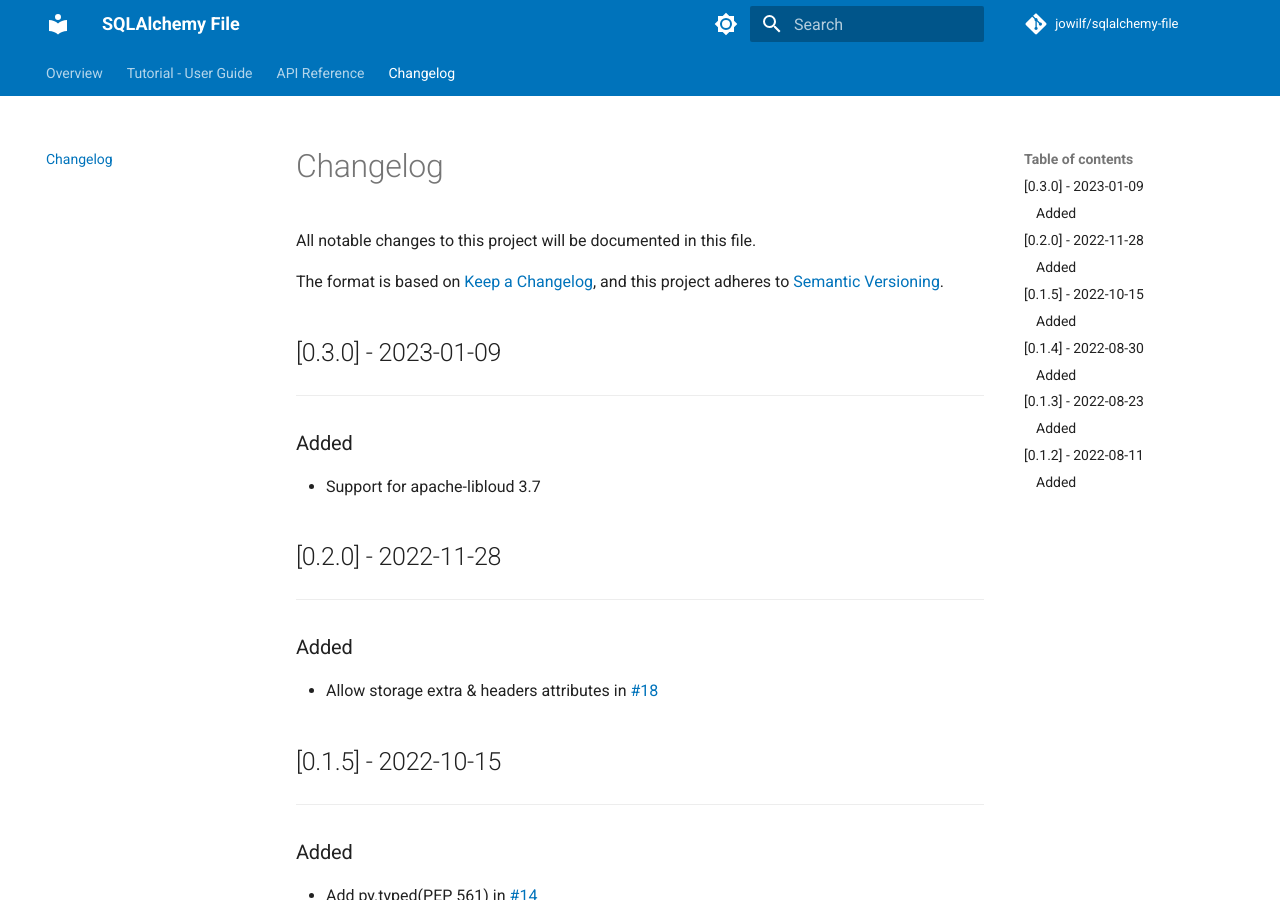
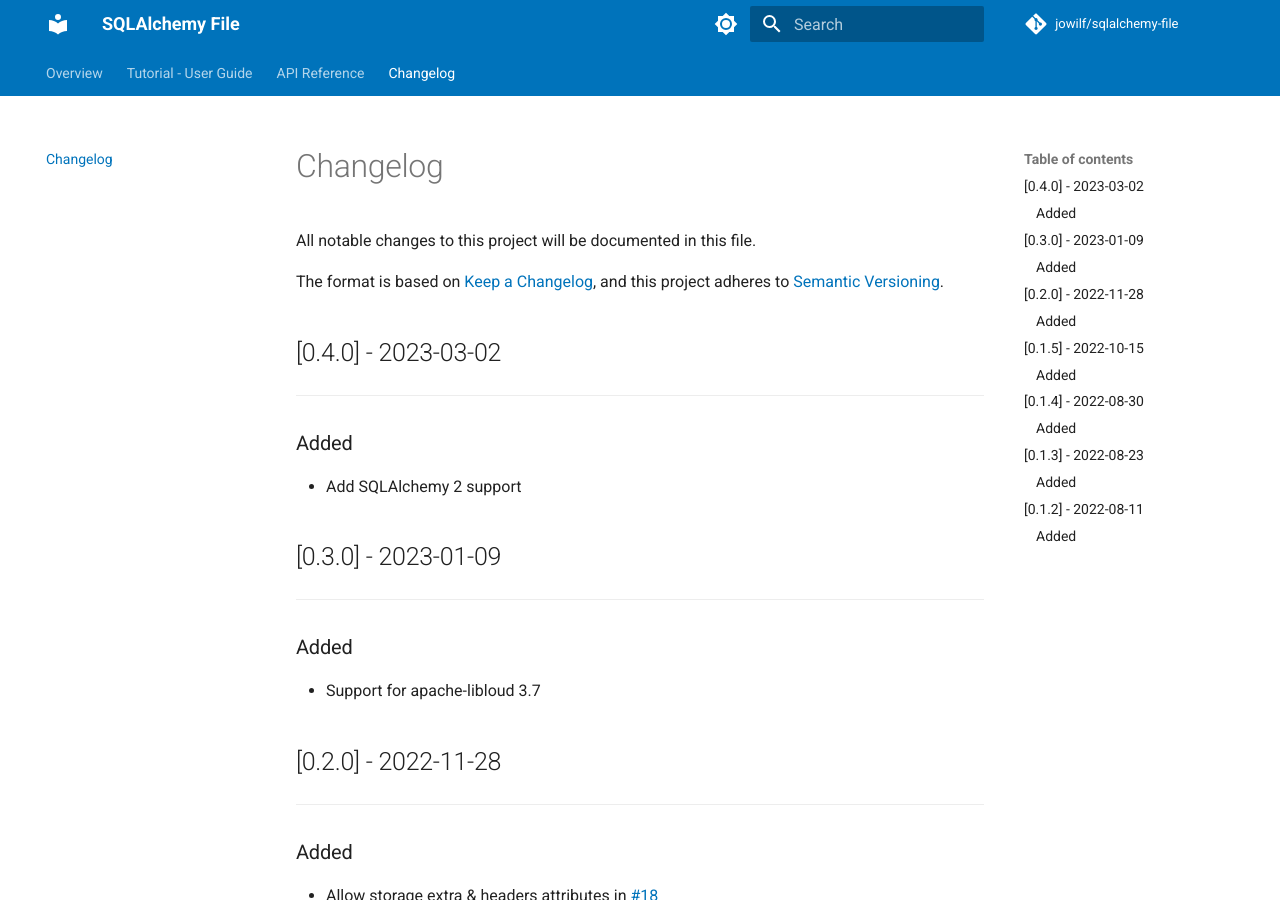
Before and after one commit to jowilf/sqlalchemy-file, an MkDocs documentation site: the page built from docs/changelog.md, in a window 1280 px wide and 900 px high. Built offline with MkDocs 1.6.1 and Material for MkDocs 9.7.7, drawn with Linux system fonts in a browser that asks for light colours; comment, search, counter and statistics services are not loaded.

Commit message:
update changelog (#47)

```diff
--- a/docs/changelog.md
+++ b/docs/changelog.md
@@ -3,6 +3,13 @@
 
 The format is based on [Keep a Changelog](https://keepachangelog.com/en/1.0.0/),
 and this project adheres to [Semantic Versioning](https://semver.org/spec/v2.0.0.html).
+
+## [0.4.0] - 2023-03-02
+
+---
+### Added
+
+- Add SQLAlchemy 2 support
 
 ## [0.3.0] - 2023-01-09
 
--- a/sqlalchemy_file/__init__.py
+++ b/sqlalchemy_file/__init__.py
@@ -1,4 +1,4 @@
-__version__ = "0.4.0.dev0"
+__version__ = "0.4.0"
 
 from .file import File as File
 from .types import FileField as FileField
```
